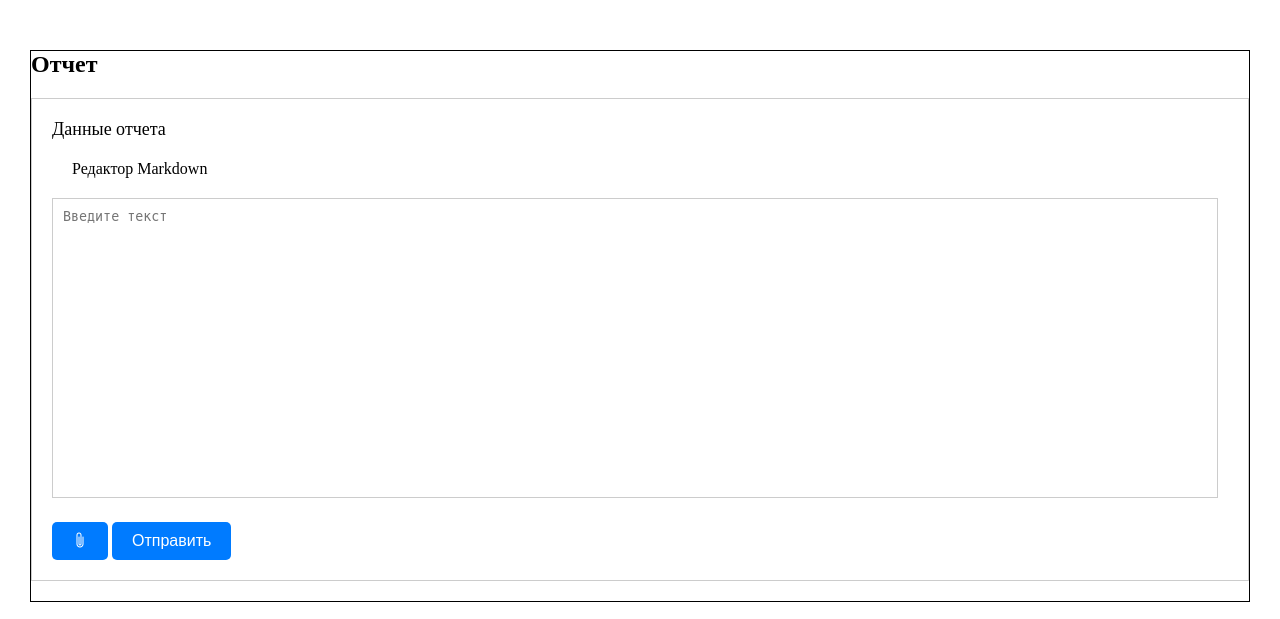
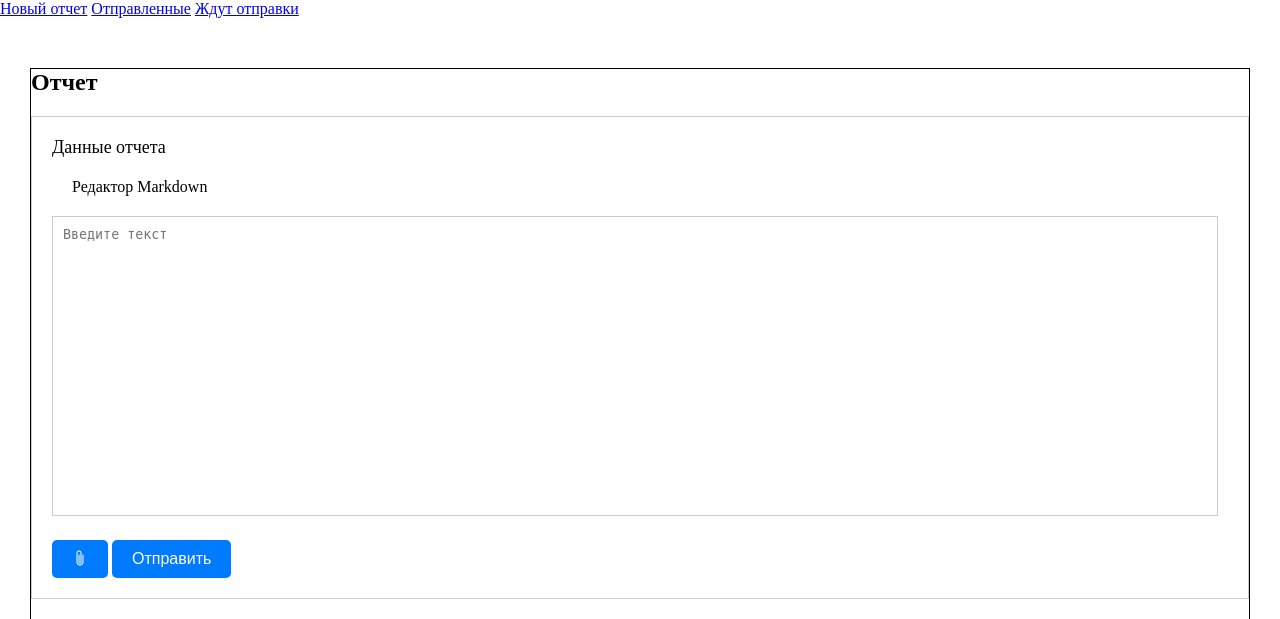
Before and after one commit to spacewall/atomhack, a Django app: page /new_report/ in a window 1280 px wide. Shown: the top 619 px of the page. Run offline with Django 5.2, Linux system fonts and the light colour scheme; parts of the project's set-up code (start-up, migrations or seed data) failed here and were passed over.

Commit message:
Fix front

```diff
--- a/space_mail/mars_client/views.py
+++ b/space_mail/mars_client/views.py
@@ -25,7 +25,7 @@ def sent_reports(request):
 
 
 def pending_reports(request):
-    template = 'waiting/waiting.html'
+    template = 'pending/pending.html'
 
     context = {'reports': Report.objects.all()}
 
--- a/space_mail/templates/new_report/new_report.html
+++ b/space_mail/templates/new_report/new_report.html
@@ -8,8 +8,8 @@
 	<title>new report</title>
 </head>
 <body>
-	<iframe src="../topbar/topbar.html" frameborder="0" width="100%" height="100%"></iframe>
-
+{#	<iframe src="../topbar/topbar.html" frameborder="0" width="100%" height="100%"></iframe>#}
+{% include "../topbar/topbar.html" %}
 	<div class="page-container">
 	    <div class="page-title">
 	        <!-- Название страницы -->
--- a/space_mail/templates/waiting/waiting.html
+++ b/space_mail/templates/pending/pending.html
@@ -3,12 +3,12 @@
 <head>
 	<meta charset="UTF-8">
 	<meta name="viewport" content="width=device-width, initial-scale=1.0">
-	<link rel="stylesheet" href="waiting.css">
+	<link rel="stylesheet" href="pending.css">
 	<title>waiting report</title>
 </head>
 <body>
-	<iframe src="../topbar/topbar.html" frameborder="0" width="100%" height="100%"></iframe>
-
+{#	<iframe src="../topbar/topbar.html" frameborder="0" width="100%" height="100%"></iframe>#}
+{% include "../topbar/topbar.html" %}
 	<h1>Отчеты ждут отправки</h1>
 	<table>
 	    <thead>
--- a/space_mail/templates/sent/sent.html
+++ b/space_mail/templates/sent/sent.html
@@ -7,7 +7,8 @@
 	<title>sent report</title>
 </head>
 <body>
-	<iframe src="../topbar/topbar.html" frameborder="0" width="100%" height="100%"></iframe>
+{% include "../topbar/topbar.html" %}
+{#	<iframe src="../topbar/topbar.html" frameborder="0" width="100%" height="100%"></iframe>#}
 
 	<h1>Отправленные отчеты</h1>
 
--- a/space_mail/templates/topbar/topbar.html
+++ b/space_mail/templates/topbar/topbar.html
@@ -8,16 +8,16 @@
 </head>
 <body>
 	<div class="tab-bar">
-	  <a href="new report/new_report.html">Новый отчет</a>
-	  <a href="sent/sent.html">Отправленные</a>
-	  <a href="waiting/waiting.html">Ждут отправки</a>
+	  <a href="/new_report">Новый отчет</a>
+	  <a href="/sent_reports">Отправленные</a>
+	  <a href="/pending_reports">Ждут отправки</a>
 	</div>
 
 	<script>
         document.querySelectorAll('.tab-bar a').forEach(function(link) {
             link.addEventListener('click', function(event) {
                 event.preventDefault();
-                var url = this.getAttribute('href');
+                let url = this.getAttribute('href');
                 fetchPage(url);
             });
         });
```
Also changed, not shown: space_mail/templates/pending/pending.css (renamed from space_mail/templates/waiting/waiting.css).
